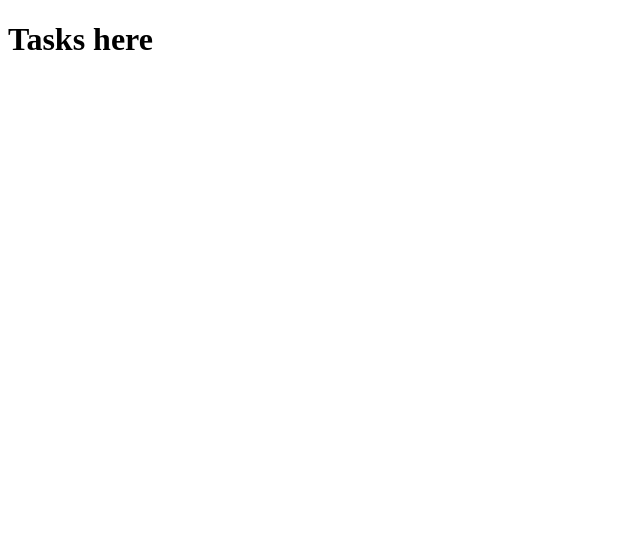
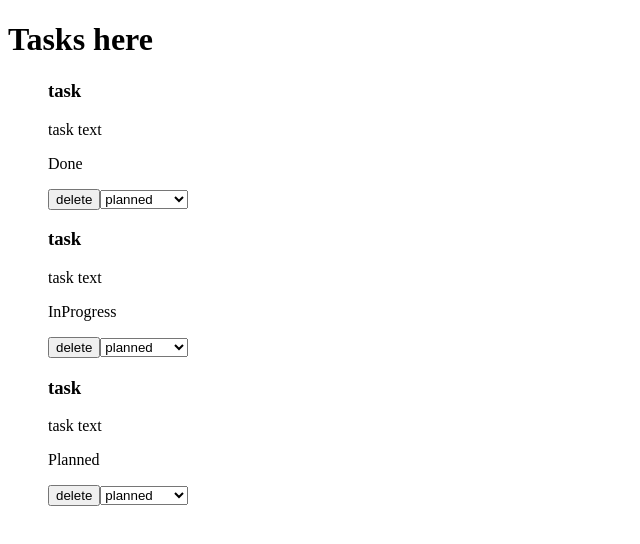
Before and after one commit to zerofille/to_do_vol.2, a React (Create React App) app: page /#/mytodos in a window 1280 px wide. Shown: the top 544 px of the page, without its empty margins (0-640 px from the left). Built offline with nearby package versions, Linux system fonts and the light colour scheme; data requests are answered from the project's data file.

Commit message:
Add change task status logic

```diff
--- a/db.json
+++ b/db.json
@@ -1,3 +1,22 @@
 {
-  "tasks": []
+  "tasks": [
+    {
+      "id": "1642690366627",
+      "title": "task",
+      "text": "task text\n",
+      "task_status": "Done"
+    },
+    {
+      "id": "1642690371966",
+      "title": "task",
+      "text": "task text",
+      "task_status": "InProgress"
+    },
+    {
+      "id": "1642690378254",
+      "title": "task",
+      "text": "task text",
+      "task_status": "Planned"
+    }
+  ]
 }
--- a/src/Components/Task/Task.tsx
+++ b/src/Components/Task/Task.tsx
@@ -1,6 +1,7 @@
-import React from 'react';
+import React, { useState } from 'react';
 import { useAppDispatch } from '../../app/hooks';
-import { removeTaskRequest } from '../../app/taskSlice';
+import { removeTaskRequest, changeStatusRequest } from '../../app/taskSlice';
+import { TaskStatus } from '../TaskAdder/TaskAdder';
 
 interface ITask {
   id: number
@@ -10,7 +11,7 @@ interface ITask {
 }
 
 function Task(props: ITask) {
-
+  const [task_status, setStatus] = useState(TaskStatus[0])
   const dispatch = useAppDispatch();
 
   const {id} = props;
@@ -19,7 +20,15 @@ function Task(props: ITask) {
       <h3>{props.title}</h3>
       <p>{props.text}</p>
       <p>{props.task_status}</p>
-      <button onClick={()=>dispatch(removeTaskRequest(id))}>delete</button>
+      <button onClick={() => dispatch(removeTaskRequest(id))}>delete</button>
+      <select onChange={(e) => {
+        setStatus(e.target.value)
+        dispatch(changeStatusRequest({id: id, task_status: e.target.value}))
+      }}>
+        <option value={TaskStatus[0]}>planned</option>
+        <option value={TaskStatus[1]}>in progress</option>
+        <option value={TaskStatus[2]}>done</option>
+      </select>
     </div>
   );
 }
--- a/src/Components/TaskAdder/TaskAdder.tsx
+++ b/src/Components/TaskAdder/TaskAdder.tsx
@@ -12,6 +12,11 @@ interface MyFormValues {
 interface IValue {
   value: string
 }
+export enum TaskStatus{
+  Planned,
+  InProgress,
+  Done
+}
 
 export const TaskAdder: React.FC = () => {
 
@@ -24,7 +29,7 @@ export const TaskAdder: React.FC = () => {
           id: Date.now().toString(),
           title: values.title,
           text: values.text,
-          task_status: 'planned'
+          task_status:TaskStatus[0]
         }))
         form.reset()
 
--- a/src/Components/TaskList/TaskList.tsx
+++ b/src/Components/TaskList/TaskList.tsx
@@ -16,7 +16,7 @@ function TaskList() {
   return (<ul>
     {
       tasksArr.map((elem) => {
-        return <Task id={elem.id} title={elem.title} text={elem.text} task_status={elem.title}/>
+        return <Task id={elem.id} title={elem.title} text={elem.text} task_status={elem.task_status}/>
       })
     }
   </ul>)
--- a/src/api/index.ts
+++ b/src/api/index.ts
@@ -5,6 +5,7 @@ const httpClient = axios.create({
 });
 
 export const postTask = async (data: any) => {
+
   return await httpClient.post('/tasks', data);
 };
 
@@ -17,3 +18,8 @@ export const removeTask = async (data: any) => {
 
   return await httpClient.delete(`/tasks/${data}`, data)
 }
+
+export const changeStatus = async (data: any) => {
+  console.log(data.id)
+  return await httpClient.patch(`/tasks/${data.id}`, data)
+}
--- a/src/app/taskSlice.ts
+++ b/src/app/taskSlice.ts
@@ -10,7 +10,12 @@ interface ITasks {
 export interface taskState {
   isLoading: boolean,
   error: null | object,
-  data: [ITasks]
+  data: [{
+    id: number,
+    title: string,
+    text: string,
+    task_status: string
+  }]
 
 }
 
@@ -51,7 +56,7 @@ export const taskSlice = createSlice({
       state.isLoading = false;
       state.error = actions.payload
     },
-    removeTaskRequest: (state,actions) => {
+    removeTaskRequest: (state, actions) => {
       state.isLoading = true;
     },
     removeTaskSuccess: (state, actions) => {
@@ -60,9 +65,25 @@ export const taskSlice = createSlice({
     },
     removeTaskError: (state, actions) => {
       state.isLoading = false;
-      state.data = state.data;
+      state.error = actions.payload
+    },
+    changeStatusRequest: (state, actions) => {
+      state.isLoading = true;
+    },
+    changeStatusSuccess: (state, actions) => {
+      state.isLoading = false;
+      state.data.find((el) => {
+        if (el.id === actions.payload.id) {
+          el.task_status = actions.payload.task_status
+        }
+      })
+    },
+    changeStatusError: (state, actions) => {
+      state.isLoading = false;
+      state.error = actions.payload
     }
   }
+
 })
 export const {
   getTasksRequest,
@@ -73,7 +94,10 @@ export const {
   createTaskError,
   removeTaskRequest,
   removeTaskError,
-  removeTaskSuccess
+  removeTaskSuccess,
+  changeStatusError,
+  changeStatusRequest,
+  changeStatusSuccess
 
 } = taskSlice.actions
 export default taskSlice.reducer;
--- /dev/null
+++ b/src/sagas/changeStatusSaga.ts
@@ -0,0 +1,23 @@
+import { put } from 'redux-saga/effects';
+import * as API from '../api';
+import { changeStatusSuccess, changeStatusError } from '../app/taskSlice';
+
+
+interface IData {
+  id: number
+  task_status: string
+}
+
+function* changeStatusSaga(action: any) {
+  try {
+    const response: { data: IData[] } = yield API.changeStatus(action.payload);
+    const {data} = response;
+
+    yield put(changeStatusSuccess(data));
+
+  } catch (error) {
+    yield put(changeStatusError(error));
+  }
+}
+
+export default changeStatusSaga;
--- a/src/sagas/index.ts
+++ b/src/sagas/index.ts
@@ -1,13 +1,15 @@
 import { takeLatest } from 'redux-saga/effects';
-import { createTaskRequest, getTasksRequest, removeTaskRequest } from '../app/taskSlice'
+import { createTaskRequest, getTasksRequest, removeTaskRequest, changeStatusRequest } from '../app/taskSlice'
 import createTaskSaga from './createTaskSaga'
 import getTasksSaga from './getTasksSaga';
 import removeTaskSaga from './removeTaskSaga';
+import changeStatusSaga from './changeStatusSaga';
 
 function* rootSaga() {
   yield takeLatest(createTaskRequest.toString(), createTaskSaga);
   yield takeLatest(getTasksRequest.toString(), getTasksSaga);
   yield takeLatest(removeTaskRequest.toString(), removeTaskSaga)
+  yield takeLatest(changeStatusRequest.toString(), changeStatusSaga)
 
 }
 
```
